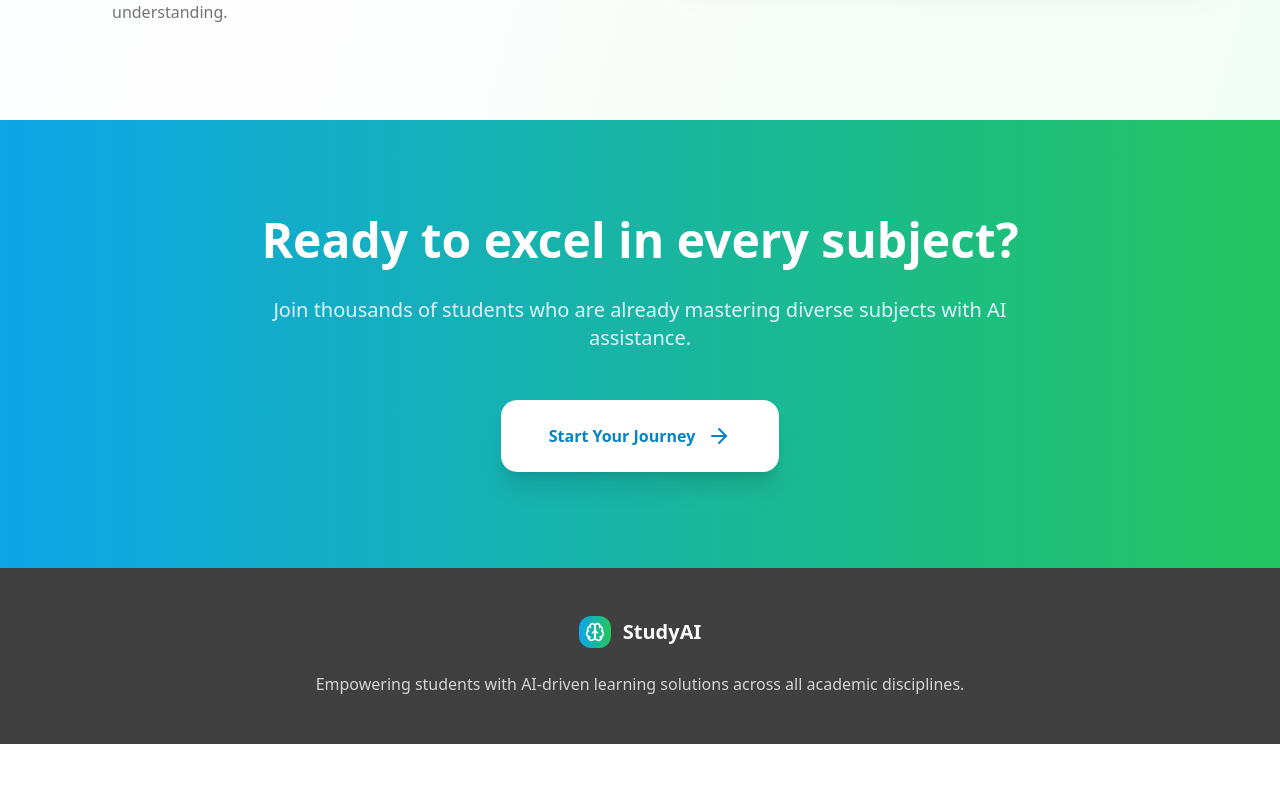
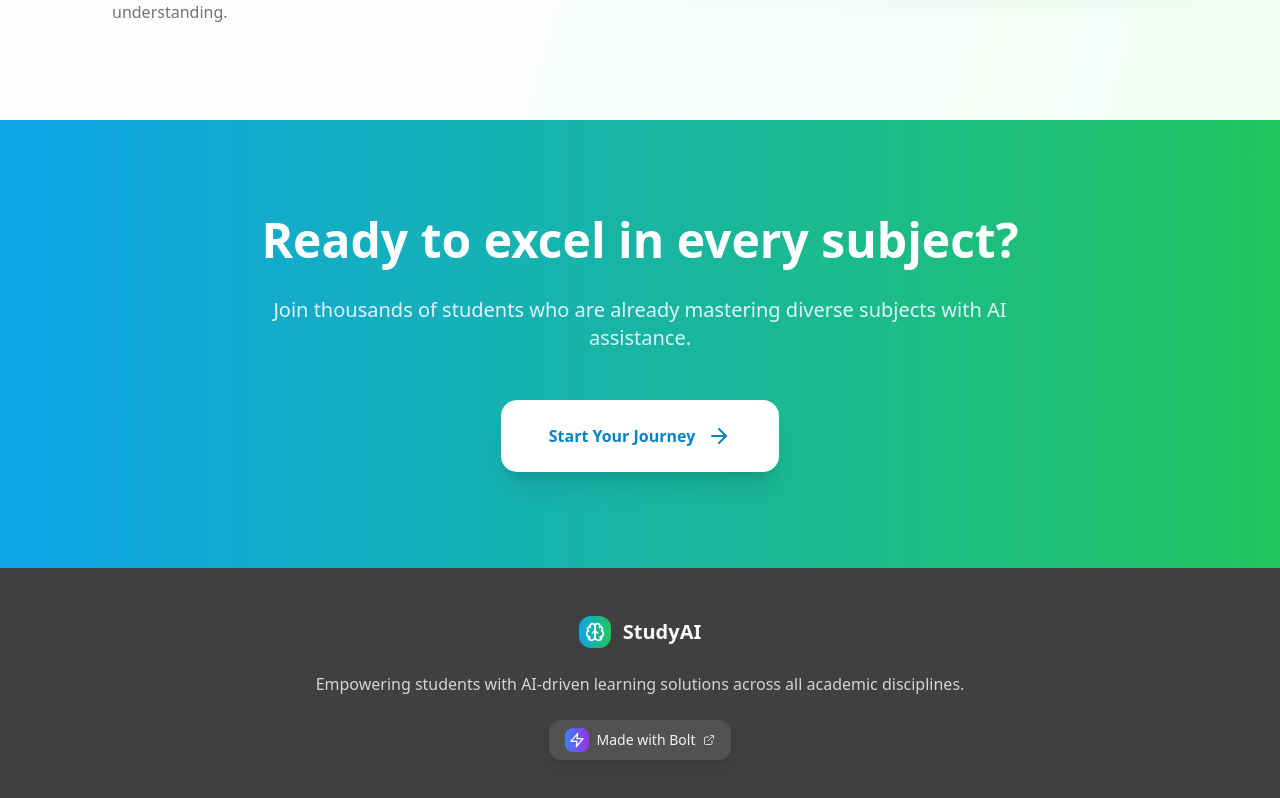
Before and after one commit to SymonaLisa/AIStudyCompanion, a React (Vite) app: page / in a window 1280 px wide. Shown: the part 3656-4454 px from the top of the page. Before the commit the page ends 4400 px from the top, so only its background shows below. Built offline with nearby package versions, Linux system fonts and the light colour scheme; no server answers.

Commit message:
Add Made with Bolt badge to footer

```diff
--- a/src/components/LandingPage.tsx
+++ b/src/components/LandingPage.tsx
@@ -22,7 +22,8 @@ import {
   Sun,
   User,
   LogOut,
-  Settings
+  Settings,
+  ExternalLink
 } from 'lucide-react';
 import { User as SupabaseUser } from '@supabase/supabase-js';
 import { UserProfile } from '../types/user';
@@ -415,9 +416,27 @@ const LandingPage: React.FC<LandingPageProps> = ({
             </div>
             <span className="text-xl font-bold text-accent-100">StudyAI</span>
           </div>
-          <p className="text-accent-400 dark:text-accent-500 transition-colors duration-500">
+          <p className="text-accent-400 dark:text-accent-500 transition-colors duration-500 mb-6">
             Empowering students with AI-driven learning solutions across all academic disciplines.
           </p>
+
+          {/* Made with Bolt Badge */}
+          <div className="flex items-center justify-center">
+            <a
+              href="https://bolt.new"
+              target="_blank"
+              rel="noopener noreferrer"
+              className="inline-flex items-center space-x-2 px-4 py-2 bg-accent-700 dark:bg-dark-surface hover:bg-accent-600 dark:hover:bg-dark-muted rounded-xl transition-all duration-300 shadow-lg hover:shadow-xl group"
+            >
+              <div className="w-6 h-6 bg-gradient-to-r from-blue-500 to-purple-600 rounded-lg flex items-center justify-center">
+                <Zap className="w-4 h-4 text-white" />
+              </div>
+              <span className="text-accent-200 dark:text-accent-300 text-sm font-medium group-hover:text-white transition-colors">
+                Made with Bolt
+              </span>
+              <ExternalLink className="w-3 h-3 text-accent-400 dark:text-accent-500 group-hover:text-accent-200 transition-colors" />
+            </a>
+          </div>
         </div>
       </footer>
     </div>
```
